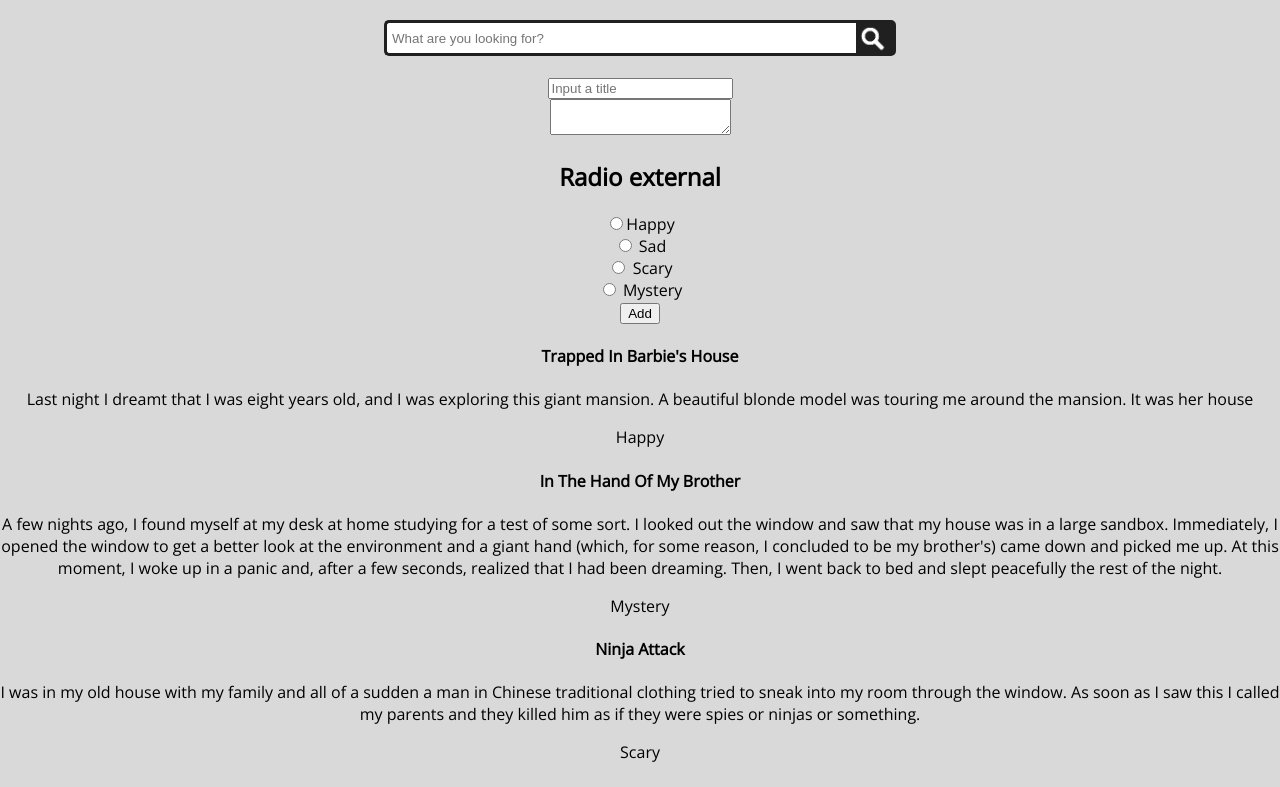
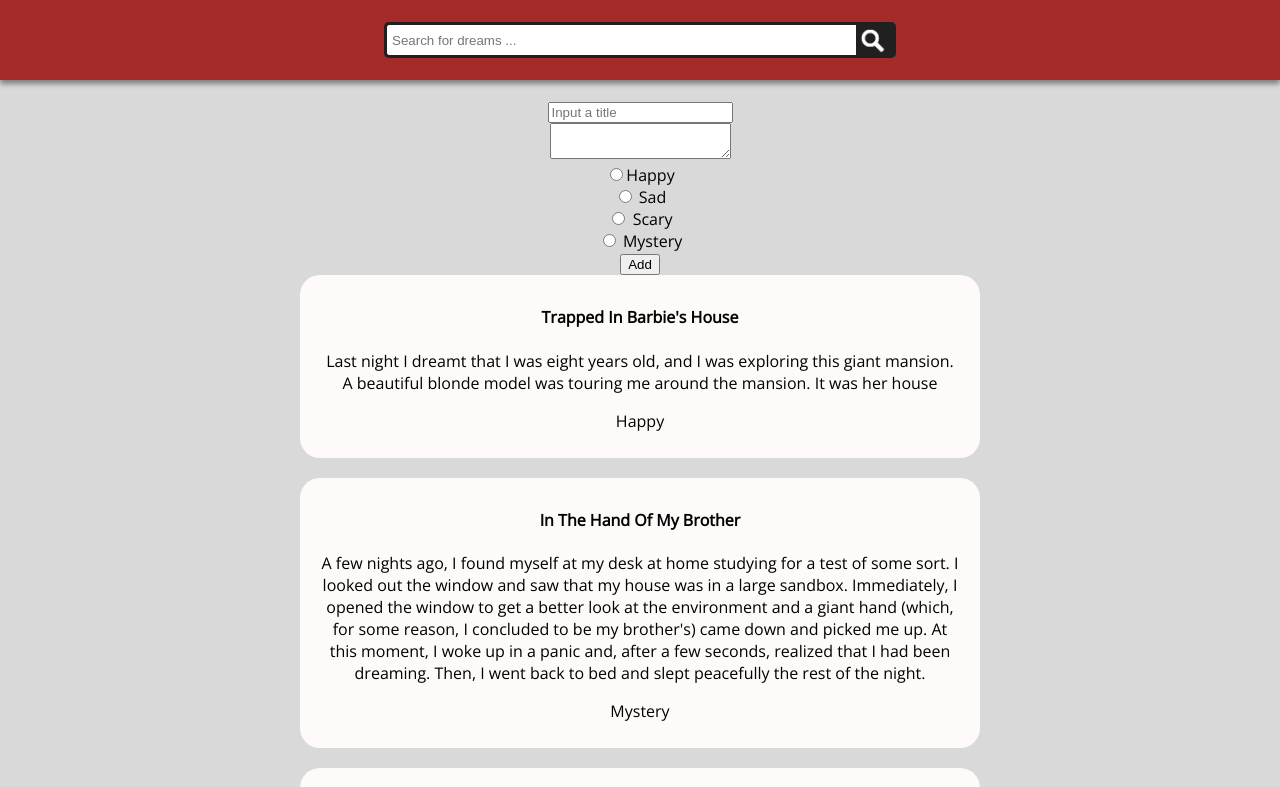
Before and after one commit to ahmedaljabbari/dreams-react-app, a React (Create React App) app: page / in a window 1280 px wide. Shown: the top 787 px of the page. Built offline with nearby package versions, Linux system fonts and the light colour scheme.

Commit message:
Page header styled

```diff
--- a/src/App.css
+++ b/src/App.css
@@ -8,11 +8,22 @@ body{
   font-family: 'Open Sans', sans-serif;
 }
 
+#header{
+  background-color: brown;
+  display: flex;
+  justify-content: center;
+  align-items: center;
+  height: 80px;
+  margin-bottom: 20px;
+  box-shadow: 0 4px 5px gray;
+}
+
 .search {
   position: relative;
   display: flex;
   width: 40%;
-  margin: 20px auto;
+  margin: 0 auto;
+  background-color: brown;
 }
 
 .searchTerm {
--- a/src/App.js
+++ b/src/App.js
@@ -67,16 +67,18 @@ class App extends React.Component {
   render() {
     return (
       <div className="App">
+        <div id="header">
           <div className="search">
             <input
               type="text"
               className="searchTerm"
-            placeholder="What are you looking for?"
+              placeholder="Search for dreams ..."
               onChange={this.handleInput}
             ></input>
             <button type="submit" className="searchButton">
               <img src={SearchIcon} alt=""></img>{" "}
             </button>
+          </div>
         </div>
 
         <form id="add-form" onSubmit={this.addItem}>
--- a/src/assets/list.css
+++ b/src/assets/list.css
@@ -0,0 +1,8 @@
+#dream-box{
+  background-color: snow;
+  width: 50%;
+  margin: 0 auto;
+  padding: 10px 20px;
+  margin-bottom: 20px;
+  border-radius: 20px;
+}
--- a/src/components/RadioButtons.js
+++ b/src/components/RadioButtons.js
@@ -7,7 +7,6 @@ function Radio(props){
 
   return(
     <div>
-      <h2>Radio external</h2>
       <div>
         <input
           type="radio"
--- a/src/components/list.js
+++ b/src/components/list.js
@@ -17,7 +17,7 @@ function List(props){
               return null;
             }
             return (
-              <div key={index}>
+              <div id="dream-box" key={index}>
                 <h4>{dream.title}</h4>
                 <p>{dream.content}</p>
                 <p>{dream.Genre}</p>
--- a/src/index.css
+++ b/src/index.css
@@ -8,6 +8,10 @@ body {
   background-color: #D9D9D9;
 }
 
+html{
+  margin: 0;
+}
+
 code {
   font-family: source-code-pro, Menlo, Monaco, Consolas, 'Courier New',
     monospace;
```
Also changed, not shown: 1 other file (tests, documents, lock files or other folders). Lines whose indentation alone changed are shown as unchanged.
